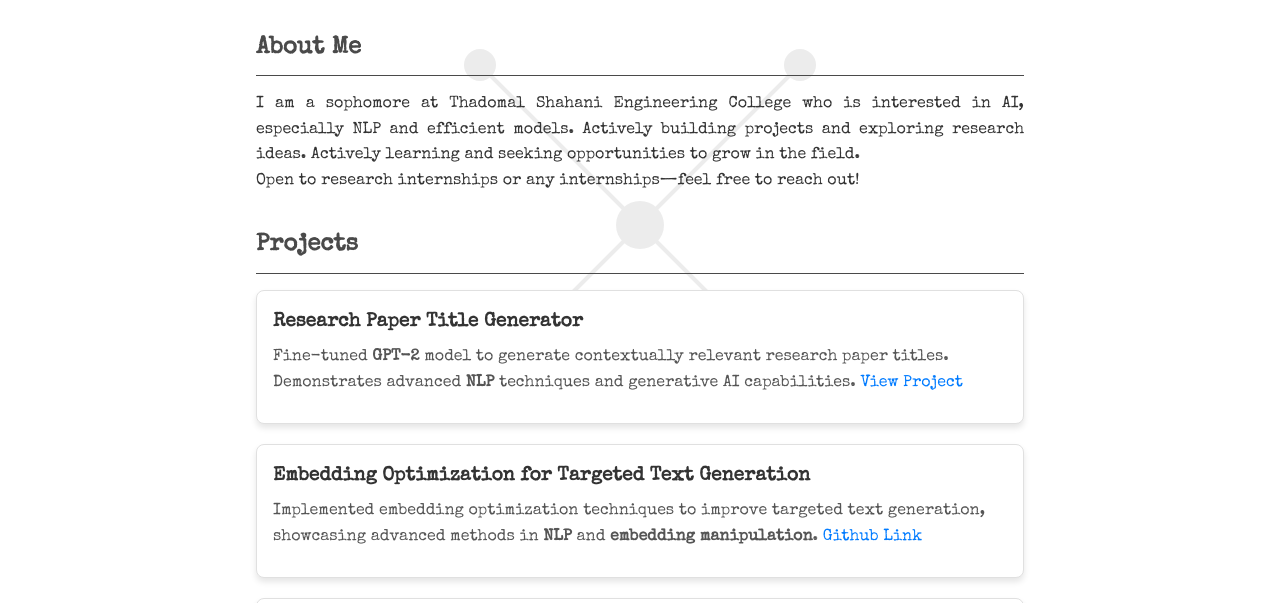
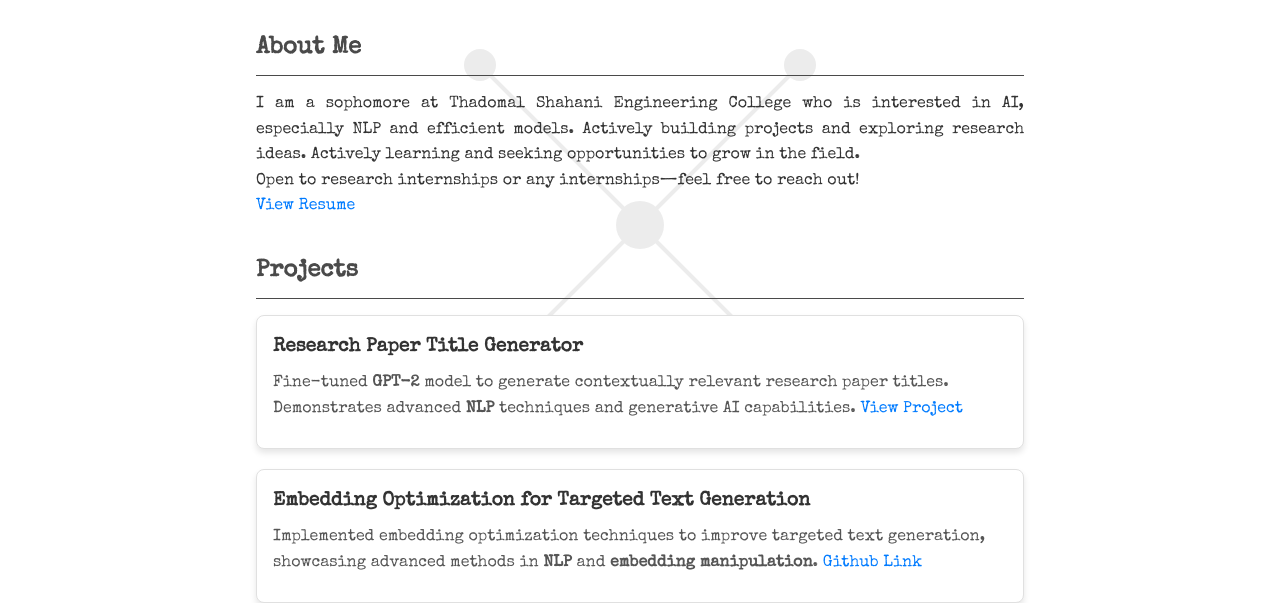
Before and after one commit to kanishkautag/Portfolio-Website, a plain HTML site: page index.html in a window 1280 px wide. Shown: the part 175-778 px from the top of the page. Drawn offline with nearby package versions, Linux system fonts and the light colour scheme.

Commit message:
Update index.html

```diff
--- a/index.html
+++ b/index.html
@@ -38,6 +38,7 @@
 <main>
     <section id="summary">
         <h2>About Me</h2>
+
         <p>
             I am a sophomore at Thadomal Shahani Engineering College who is interested in AI, especially NLP and efficient models. Actively building projects and exploring research ideas. Actively learning and seeking opportunities to grow in the field.
         </p>
@@ -45,6 +46,11 @@
 
             Open to research internships or any internships—feel free to reach out!
         </p>
+        <div class="resume-download">
+            <a href="https://drive.google.com/file/d/15kdhER2pNuw8R4t23IE2sLb5ciSP2Dqc/view?usp=sharing" target="_blank" class="download-btn">
+                View Resume
+            </a>
+        </div>
     </section>
 
 
```
